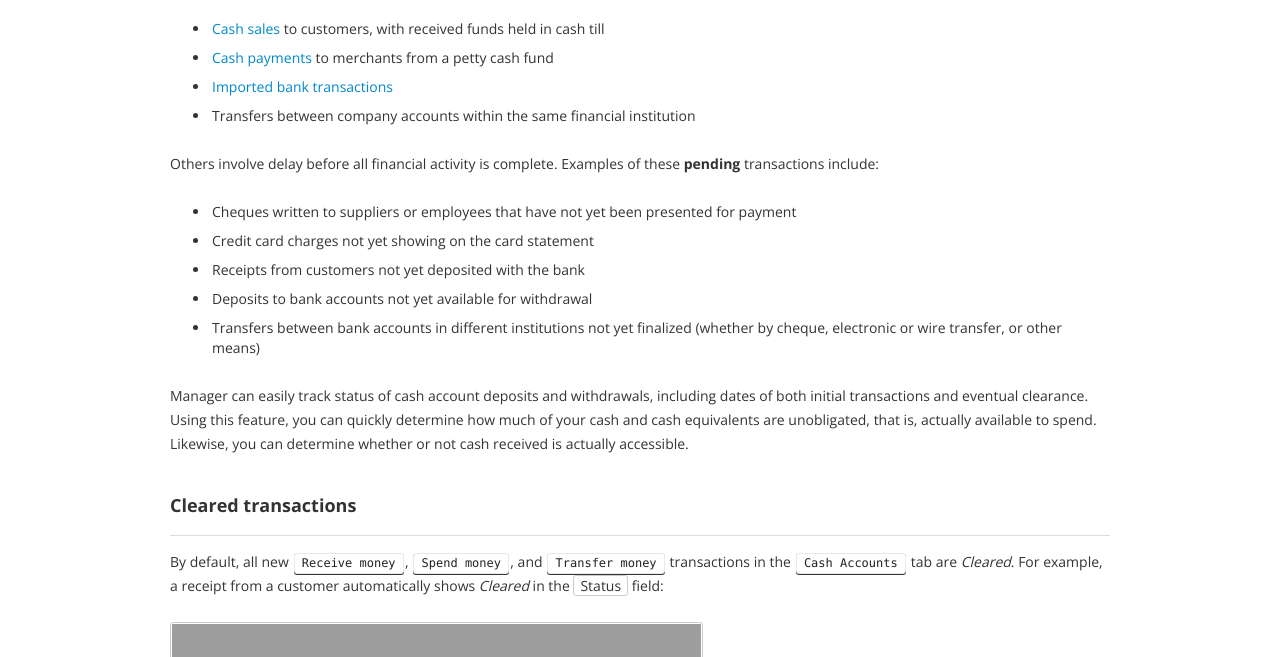
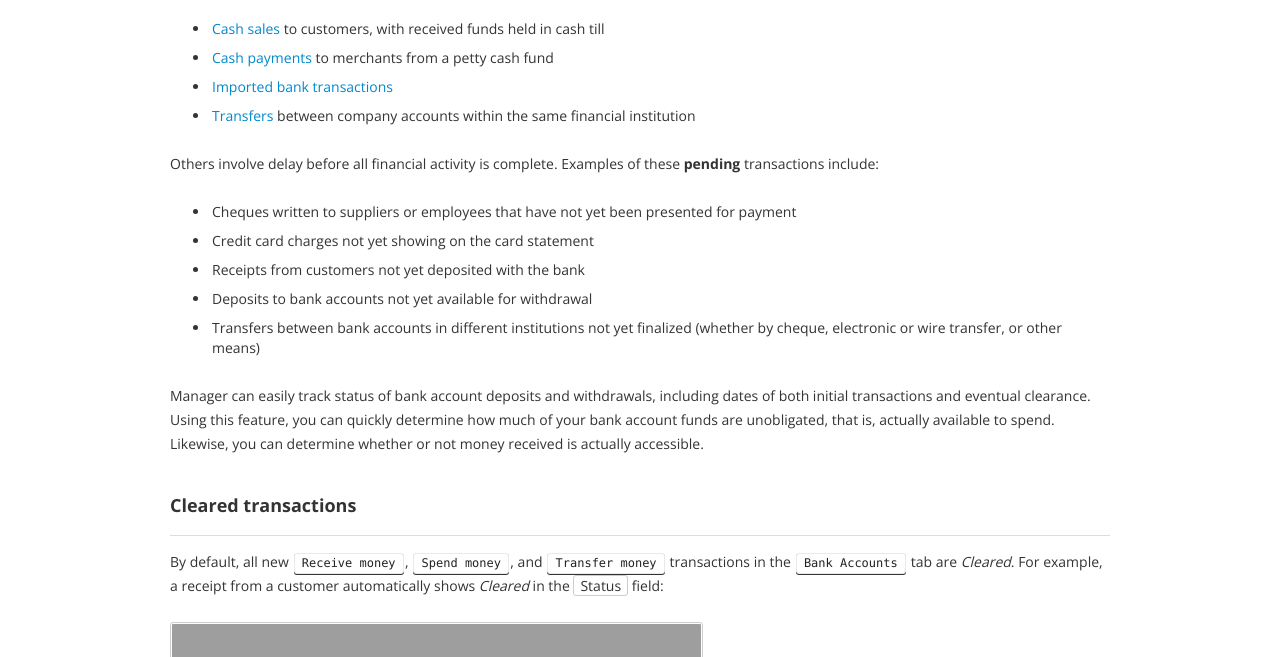
Before and after one commit to 3etechinns/www.manager.io, a Jekyll site: the page built from _guides/7307.html, in a window 1280 px wide and 1400 px high. Shown: the part 291-948 px from the top of the window. Built offline with Jekyll 4.4.1, drawn with Linux system fonts in a browser that asks for light colours; nearby versions of some CDN libraries; comment, search, counter and statistics services are not loaded; some of the changed text lies outside the part shown; grey boxes are pictures that could not be loaded.

Commit message:
Guide update

```diff
--- a/_guides/7307.html
+++ b/_guides/7307.html
@@ -1,7 +1,7 @@
 ---
 layout: guide
 title: Track cleared and pending status
-tags: payment-form receipt-form transfer-form cash-accounts
+tags: transfer-form bank-receipt-form bank-payment-form bank-transactions bank-accounts bank-transfer-form
 ---
 {% raw %}
 <p>Many financial transactions are completed, or <strong>cleared</strong>, by the time they are entered in Manager. No further financial activity will occur. Some examples are:</p>
@@ -11,7 +11,8 @@ tags: payment-form receipt-form transfer-form cash-accounts
 <li>
 <a href="/guides/7325">Cash payments</a> to merchants from a petty cash fund</li>
 <li><a href="/guides/9240">Imported bank transactions</a></li>
-<li>Transfers between company accounts within the same financial institution</li>
+<li>
+<a href="/guides/9650">Transfers</a> between company accounts within the same financial institution</li>
 </ul>
 <p>Others involve delay before all financial activity is complete. Examples of these <strong>pending</strong> transactions include:</p>
 <ul>
@@ -21,26 +22,26 @@ tags: payment-form receipt-form transfer-form cash-accounts
 <li>Deposits to bank accounts not yet available for withdrawal</li>
 <li>Transfers between bank accounts in different institutions not yet finalized (whether by cheque, electronic or wire transfer, or other means)</li>
 </ul>
-<p>Manager can easily track status of cash account deposits and withdrawals, including dates of both initial transactions and eventual clearance. Using this feature, you can quickly determine how much of your cash and cash equivalents are unobligated, that is, actually available to spend. Likewise, you can determine whether or not cash received is actually accessible.</p>
+<p>Manager can easily track status of bank account deposits and withdrawals, including dates of both initial transactions and eventual clearance. Using this feature, you can quickly determine how much of your bank account funds are unobligated, that is, actually available to spend. Likewise, you can determine whether or not money received is actually accessible.</p>
 <h3>Cleared transactions</h3>
-<p>By default, all new <kbd>Receive money</kbd>, <kbd>Spend money</kbd>, and <kbd>Transfer money</kbd> transactions in the <kbd>Cash Accounts</kbd> tab are <em>Cleared</em>. For example, a receipt from a customer automatically shows <em>Cleared</em> in the <code>Status</code> field:</p>
-<p><img src="https://cdn-business2.discourse.org/uploads/manager1/original/2X/b/bff3581004bf0b5dfa9404db088cf737156e01f2.png" width="533" height="219"></p>
+<p>By default, all new <kbd>Receive money</kbd>, <kbd>Spend money</kbd>, and <kbd>Transfer money</kbd> transactions in the <kbd>Bank Accounts</kbd> tab are <em>Cleared</em>. For example, a receipt from a customer automatically shows <em>Cleared</em> in the <code>Status</code> field:</p>
+<p><img src="https://forum.manager.io/uploads/manager1/original/2X/b/bff3581004bf0b5dfa9404db088cf737156e01f2.png" width="533" height="219"></p>
 <p>If desired, the clearance date can be entered:</p>
-<p><img src="https://cdn-business2.discourse.org/uploads/manager1/original/2X/2/28df954f6e0b14d83a7151ac414dbe2aae22ce00.png" width="253" height="322"></p>
-<p>All such transactions will appear under the <code>Cleared balance</code> column for a cash account in the <kbd>Cash Accounts</kbd> tab:</p>
-<p><img src="https://cdn-business2.discourse.org/uploads/manager1/original/2X/2/2ac262c7bc323354b71daba69d33e670c40707d4.png" width="454" height="86"></p>
+<p><img src="https://forum.manager.io/uploads/manager1/original/2X/2/28df954f6e0b14d83a7151ac414dbe2aae22ce00.png" width="253" height="322"></p>
+<p>All such transactions will appear under the <code>Statement balance</code> column for a bank account in the <kbd>Bank Accounts</kbd> tab:</p>
+<p><img src="https://forum.manager.io/uploads/manager1/original/2X/2/2d38a577492b5a93bbd9f1c7a04a7f963875de75.png" alt="21 PM" width="405" height="69"></p>
 <h3>Pending transactions</h3>
 <p>When money has been received, but perhaps not deposited in the bank, the transaction can be marked as <em>Pending</em>:</p>
-<p><img src="https://cdn-business2.discourse.org/uploads/manager1/original/2X/a/a5bebc093474ea7188ad263c5c44270234394f57.png"></p>
+<p><img src="https://forum.manager.io/uploads/manager1/original/2X/a/a5bebc093474ea7188ad263c5c44270234394f57.png" width="690" height="248"></p>
 <p>Similarly, until a cheque has been presented and paid by the bank or a credit card charge is posted to a statement, it can be shown as <em>Pending</em>:</p>
-<p><img src="https://cdn-business2.discourse.org/uploads/manager1/original/2X/6/6848cfd64e8148c29615230aa0eb002dffa07c67.png"></p>
+<p><img src="https://forum.manager.io/uploads/manager1/original/2X/6/6848cfd64e8148c29615230aa0eb002dffa07c67.png" width="690" height="252"></p>
 <p>When transfers are made between accounts, both the outgoing and incoming transactions can be annotated separately:</p>
-<p><img src="https://cdn-business2.discourse.org/uploads/manager1/original/2X/8/808f182fc619945b4e92664e0b77ab95235e28cb.png" width="628" height="363"></p>
-<p>If any pending deposits or withdrawals exist, they will automatically be shown in separate columns under <kbd>Cash Accounts</kbd>:</p>
-<p><img src="https://cdn-business2.discourse.org/uploads/manager1/original/2X/1/141ec94ede3978948ee294f55eb9277e2549ca97.png"></p>
+<p><img src="https://forum.manager.io/uploads/manager1/original/2X/8/808f182fc619945b4e92664e0b77ab95235e28cb.png" width="628" height="363"></p>
+<p>If any pending deposits or withdrawals exist, they will automatically be shown in separate columns under <kbd>Bank Accounts</kbd>:</p>
+<p><img src="https://forum.manager.io/uploads/manager1/original/2X/c/ceebbab381d323f777dfa4f513f94d29d921df13.png" alt="49 PM" width="690" height="111"></p>
 <p>A <a href="/guides/9235">Bank Reconciliation Statement</a> can be produced adjusting an account statement for pending deposits and withdrawals. This can help ensure bank records match accounting records in Manager.</p>
 <h3>Clearing a pending transaction</h3>
-<p>Once a pending transaction has cleared on the records of the financial institution, drill down by clicking the blue balance under <code>Pending deposits</code> or <code>Pending withdrawal</code>s for the cash account involved in the <kbd>Cash Accounts</kbd> tab. Click <kbd>Edit</kbd> beside the particular transaction:</p>
-<p><img src="https://cdn-business2.discourse.org/uploads/manager1/original/2X/b/be62e0380de6ab112c2f75859b91cc29b890a357.png"></p>
+<p>Once a pending transaction has cleared on the records of the financial institution, drill down by clicking the blue balance under <code>Pending deposits</code> or <code>Pending withdrawal</code>s for the bank account involved in the <kbd>Bank Accounts</kbd> tab. Click <kbd>Edit</kbd> beside the particular transaction:</p>
+<p><img src="https://forum.manager.io/uploads/manager1/original/2X/b/be62e0380de6ab112c2f75859b91cc29b890a357.png" width="690" height="102"></p>
 <p>Change status to <em>Cleared</em> in the dropdown <code>Status</code> box and enter the clearance date, exactly as if the transaction had been cleared when first entered. (See first illustration above.)</p>
 {% endraw %}
```
